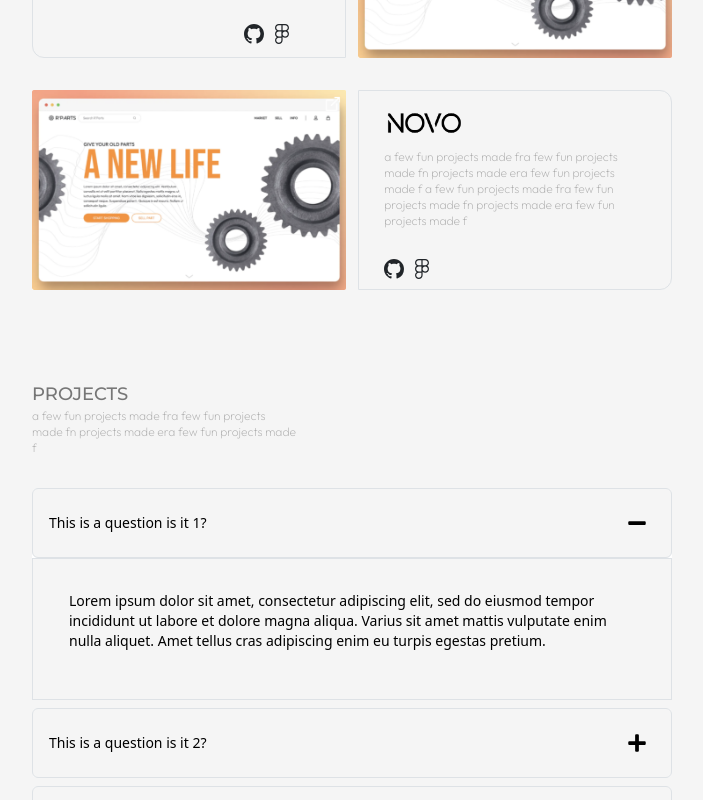
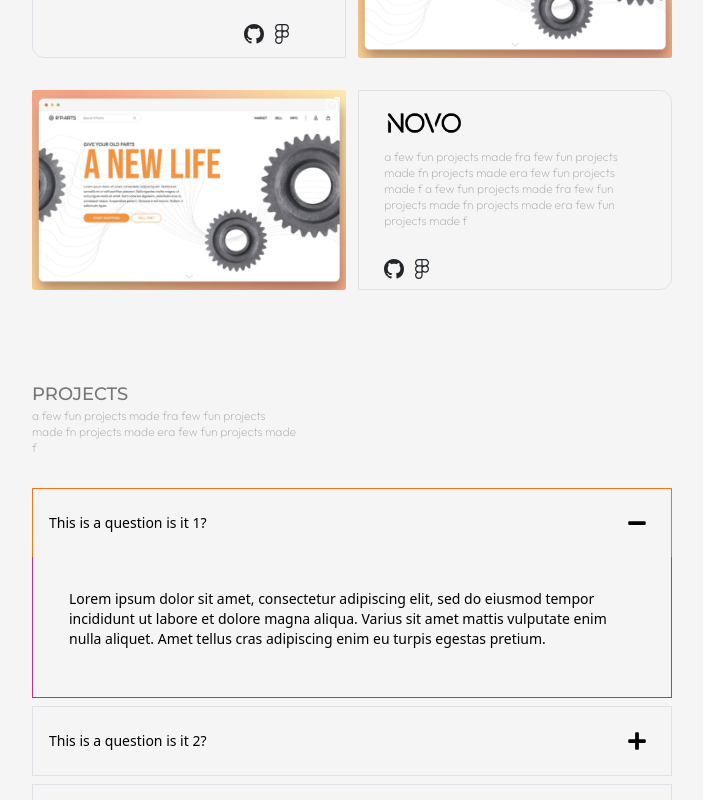
Before and after one commit to bobbyyy57/personal-website, a Next.js app: page /home in a window 1280 px wide. Both pictures are taken after a click on the button "This is a question is it 1?". Shown: the part 1057-1857 px from the top of the page, without its empty margins (288-991 px from the left). Built offline with nearby package versions, Linux system fonts and the light colour scheme; some icons are missing.

Commit message:
still trying to figure out clickable border

```diff
--- a/components/Experiences.jsx
+++ b/components/Experiences.jsx
@@ -43,29 +43,40 @@ const faqs = [
 const Question = ({ index, question, answer }) => {
   const [toggle, setToggle] = useState(false);
 
+  const borderStyle = toggle
+    ? "border-x border-t border-orange-500 border-b-none"
+    : "border border-red-500";
+
+  const handleBodyClick = (e) => {
+    console.log("clicked");
+  };
+
   return (
     <Col className="pb-2 !m-0 w-full">
       <Accordion.Item
-        className={"!border-none !p-0 underlayColor=transparent"}
+        className="!border-none !p-0 underlayColor=transparent"
         eventKey={index}
       >
         <Accordion.Button
           onClick={() => setToggle(!toggle)}
-          className="!bg-bob-background border rounded text-black after:hidden p-0 focus:!shadow-none"
+          className="!bg-bob-background text-black after:hidden p-0 focus:!shadow-none"
         >
-          <div className=" w-full flex justify-between items-center p-3">
-            <p className="text-black text-sm m-0 ">{question}</p>
-            <div className="text-xl m-2 ">
+          <div
+            className={`w-full flex justify-between items-center p-3 ${borderStyle}`}
+          >
+            <p className="text-black text-sm m-0">{question}</p>
+            <div className="text-xl m-2">
               {toggle ? <FaMinus /> : <FaPlus />}
             </div>
           </div>
         </Accordion.Button>
 
         <Accordion.Body
-          className="!bg-bob-background flex justify-left items-center border"
+          className="!bg-bob-background  flex justify-left items-center border-x border-b border-pink-600"
           eventKey={index}
+          onClick={handleBodyClick}
         >
-          <p className=" text-black text-sm p-3 ">{answer}</p>
+          <p className="text-black text-sm p-3">{answer}</p>
         </Accordion.Body>
       </Accordion.Item>
     </Col>
@@ -87,10 +98,10 @@ const FAQ = () => {
             </div>
           </div>
         </div>
-        <Row className="w-full">
+        <Row className="w-full ">
           <Col className="m-0 p-0 w-full">
             <div className="flex justify-center">
-              <Row className="w-full flex m-0 p-0">
+              <Row className="w-full flex m-0 p-0 ">
                 <Accordion
                   className="w-full !p-0"
                   defaultActiveKey="0"
```
